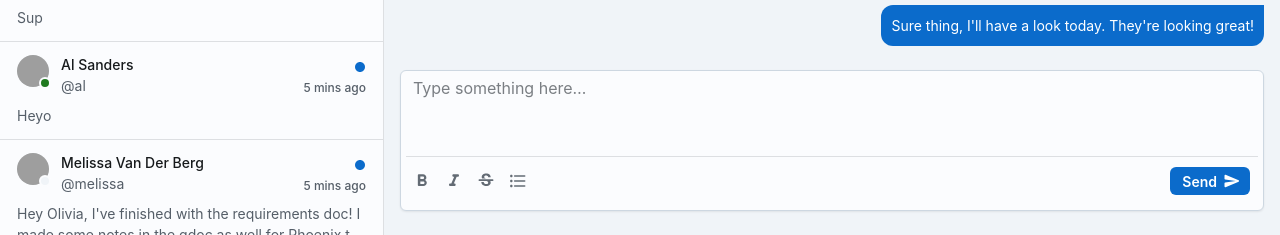
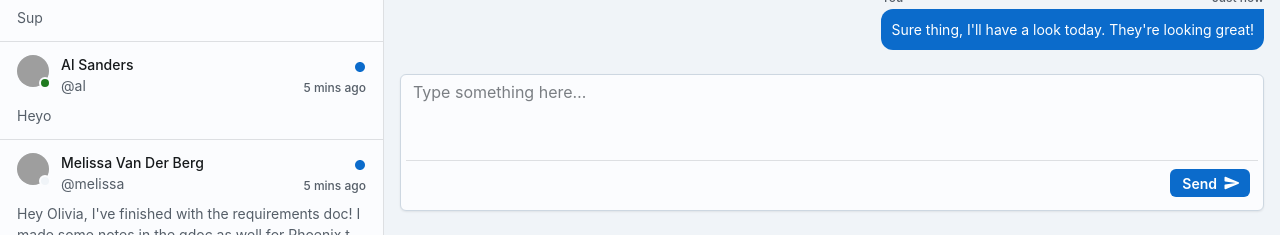
Before and after one commit to anshuman0427/client_sereneminds, a React (Create React App) app: page /chat in a window 1280 px wide. Shown: the part 565-800 px from the top of the page. Built offline with nearby package versions, Linux system fonts and the light colour scheme; grey boxes are pictures that could not be loaded.

Commit message:
first commit

```diff
--- a/src/components/chats/MessageInput.js
+++ b/src/components/chats/MessageInput.js
@@ -1,24 +1,19 @@
-import React, { useRef } from 'react';
-import Box from '@mui/joy/Box';
-import Button from '@mui/joy/Button';
-import FormControl from '@mui/joy/FormControl';
-import Textarea from '@mui/joy/Textarea';
-import { IconButton, Stack } from '@mui/joy';
-
-import FormatBoldRoundedIcon from '@mui/icons-material/FormatBoldRounded';
-import FormatItalicRoundedIcon from '@mui/icons-material/FormatItalicRounded';
-import StrikethroughSRoundedIcon from '@mui/icons-material/StrikethroughSRounded';
-import FormatListBulletedRoundedIcon from '@mui/icons-material/FormatListBulletedRounded';
-import SendRoundedIcon from '@mui/icons-material/SendRounded';
+import React, { useRef } from "react";
+import Box from "@mui/joy/Box";
+import Button from "@mui/joy/Button";
+import FormControl from "@mui/joy/FormControl";
+import Textarea from "@mui/joy/Textarea";
+import { Stack } from "@mui/joy";
+import SendRoundedIcon from "@mui/icons-material/SendRounded";
 
 export default function MessageInput(props) {
   const { textAreaValue, setTextAreaValue, onSubmit } = props;
   const textAreaRef = useRef(null);
 
   const handleClick = () => {
-    if (textAreaValue.trim() !== '') {
+    if (textAreaValue.trim() !== "") {
       onSubmit();
-      setTextAreaValue('');
+      setTextAreaValue("");
     }
   };
 
@@ -29,43 +24,38 @@ export default function MessageInput(props) {
           placeholder="Type something here…"
           aria-label="Message"
           ref={textAreaRef}
-          onChange={(event) => {
-            setTextAreaValue(event.target.value);
-          }}
+          onChange={(event) => setTextAreaValue(event.target.value)}
           value={textAreaValue}
           minRows={3}
           maxRows={10}
+          onKeyDown={(event) => {
+            if (event.key === "Enter" && !event.shiftKey) {
+              event.preventDefault();
+              handleClick();
+            }
+          }}
+          sx={{
+            "& textarea:first-of-type": {
+              minHeight: 72,
+            },
+          }}
           endDecorator={
             <Stack
               direction="row"
               sx={{
-                justifyContent: 'space-between',
-                alignItems: 'center',
+                justifyContent: "flex-end", // Align button to right
+                alignItems: "center",
                 flexGrow: 1,
                 py: 1,
                 pr: 1,
-                borderTop: '1px solid',
-                borderColor: 'divider',
+                borderTop: "1px solid",
+                borderColor: "divider",
               }}
             >
-              <div>
-                <IconButton size="sm" variant="plain" color="neutral">
-                  <FormatBoldRoundedIcon />
-                </IconButton>
-                <IconButton size="sm" variant="plain" color="neutral">
-                  <FormatItalicRoundedIcon />
-                </IconButton>
-                <IconButton size="sm" variant="plain" color="neutral">
-                  <StrikethroughSRoundedIcon />
-                </IconButton>
-                <IconButton size="sm" variant="plain" color="neutral">
-                  <FormatListBulletedRoundedIcon />
-                </IconButton>
-              </div>
               <Button
                 size="sm"
                 color="primary"
-                sx={{ alignSelf: 'center', borderRadius: 'sm' }}
+                sx={{ borderRadius: "sm" }}
                 endDecorator={<SendRoundedIcon />}
                 onClick={handleClick}
               >
@@ -73,16 +63,6 @@ export default function MessageInput(props) {
               </Button>
             </Stack>
           }
-          onKeyDown={(event) => {
-            if (event.key === 'Enter' && (event.metaKey || event.ctrlKey)) {
-              handleClick();
-            }
-          }}
-          sx={{
-            '& textarea:first-of-type': {
-              minHeight: 72,
-            },
-          }}
         />
       </FormControl>
     </Box>
```
